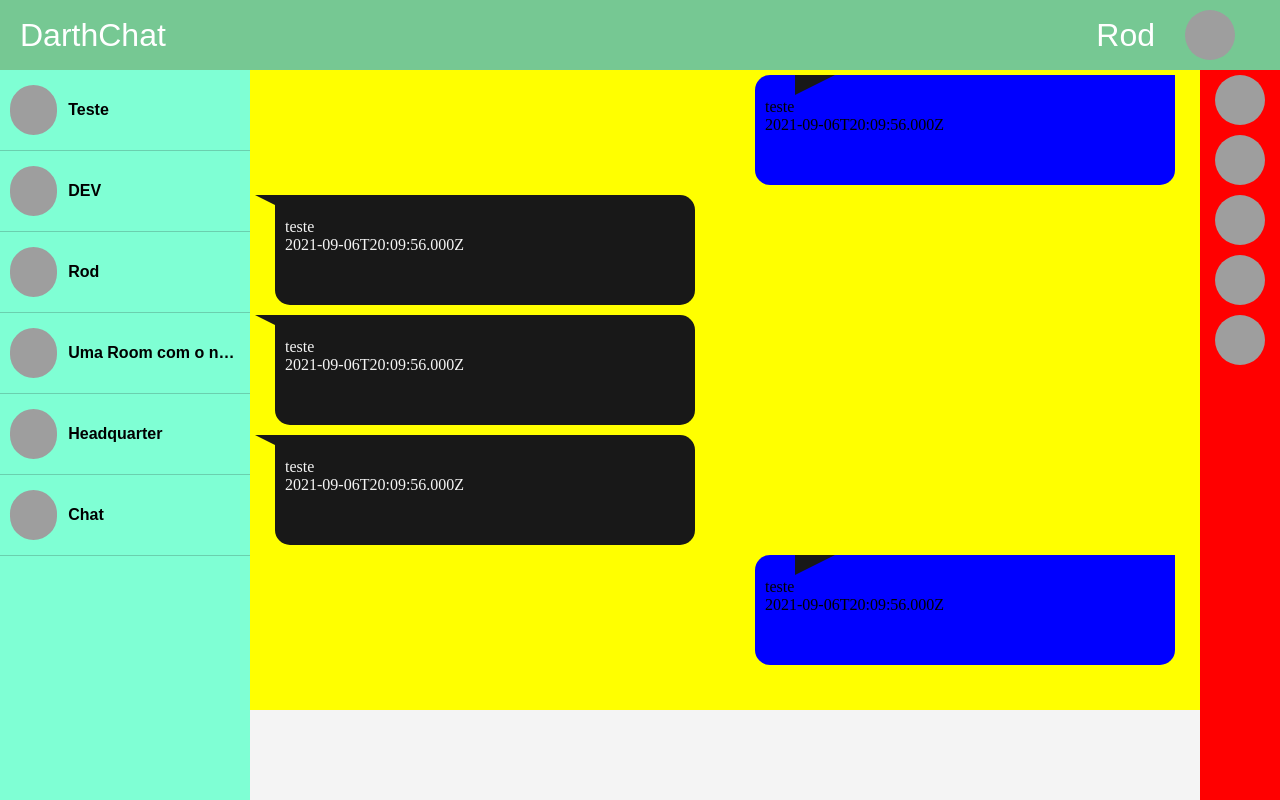
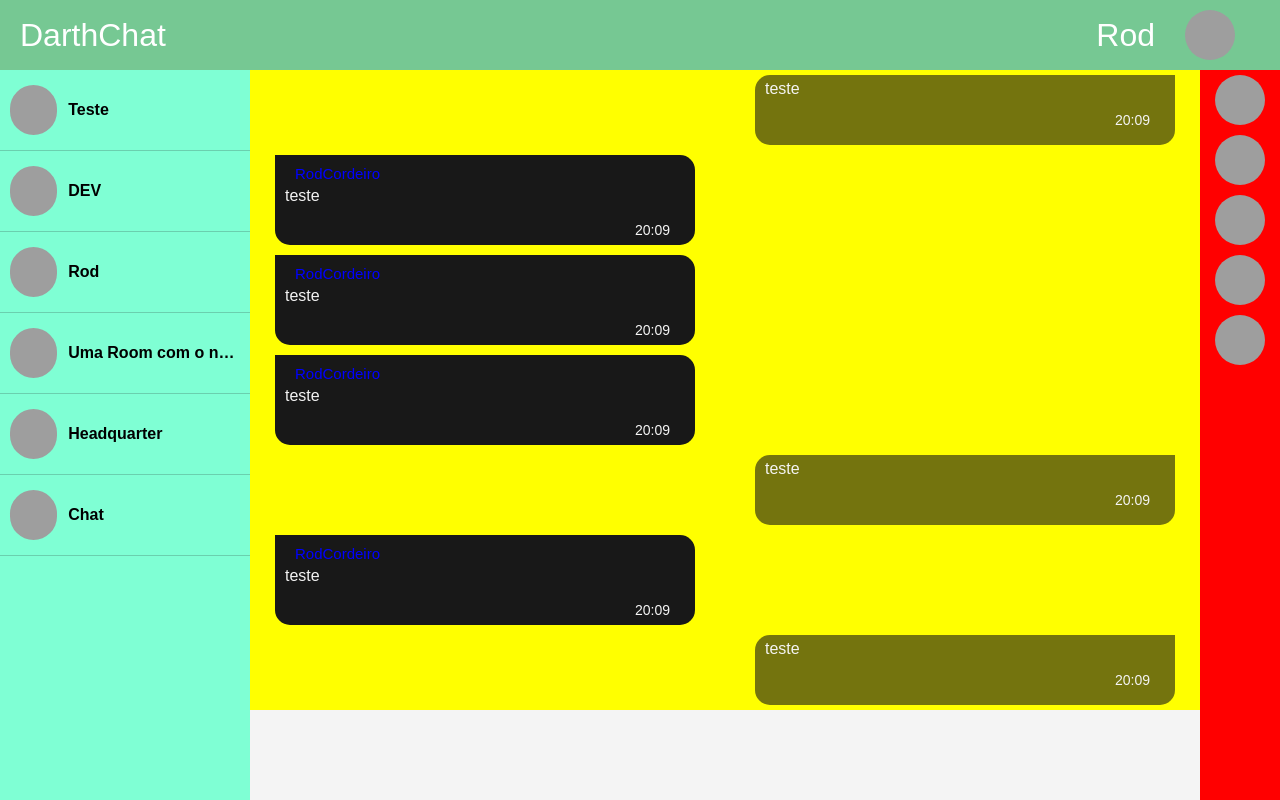
Before and after one commit to rodcordeiro/rchat, a React (Create React App) app: page /chat in a window 1280 px wide. Built offline with nearby package versions, Linux system fonts and the light colour scheme; grey boxes are pictures that could not be loaded.

Commit message:
Update messages component

```diff
--- a/src/Components/Messages/Messages.tsx
+++ /dev/null
@@ -1,89 +0,0 @@
-import styled from 'styled-components';
-
-interface iMessage{
-    id?: string;
-    date: string;
-    author: {
-        id: string;
-        username: string;
-    };
-    text: string;
-    room: string;
-    isAuthor: boolean
-}
-
-const MessageBox = styled.div`
-    &{
-        min-width: 50px;
-        width: 80%;
-        min-height: 100px;
-        max-width: 400px;
-        justify-self: flex-start;
-        background: var(--msg-box-bg-color);
-        color: var(--msg-box-text-color);
-        padding: 5px 10px;
-        margin: 5px 10px 5px 25px;
-        border-radius: 0px 15px 15px 15px;
-    }
-    &:before {
-        content: "";
-
-        width: 0;
-        height: 0;
-        border-top: 20px solid var(--msg-box-bg-color);
-        border-right: 0px solid var(--msg-box-bg-color);
-        border-bottom: 0px solid transparent;
-        border-left: 40px solid transparent;
-        transform: skew(20deg);
-
-        left: -30px;
-        top: 15px;
-        position: relative;
-      }
-`,
-MsgOwnerBox = styled.div`
-    &{
-        min-width: 50px;
-        width: 80%;
-        min-height: 100px;
-        max-width: 400px;
-        align-self: flex-end;
-        background: blue;
-        padding: 5px 10px;
-        margin: 5px 25px 5px 10px;
-        border-radius: 15px 0px 15px 15px;
-    }
-    &:before {
-        content: "";
-
-        width: 0;
-        height: 0;
-        border-top: 20px solid var(--msg-box-bg-color);
-        border-right: 40px solid transparent;
-        border-bottom: 0px solid transparent;
-        border-left: 0px solid var(--msg-box-bg-color);
-
-        right: -30px;
-        top: 15px;
-        position: relative;
-      }
-`;
-
-const Message = (props: iMessage)=>{
-    return props.isAuthor ? (
-        <MsgOwnerBox>
-            <p>{props.text}</p>
-            <p>{props.date}</p>
-        </MsgOwnerBox>
-    ) : (
-        <MessageBox>
-            <p>{props.text}</p>
-            <p>{props.date}</p>
-        </MessageBox>
-    )
-}
-
-
-export {
-    Message
-}
--- /dev/null
+++ b/src/Components/Messages/index.tsx
@@ -0,0 +1,98 @@
+import styled from 'styled-components';
+
+interface iMessage{
+    id?: string;
+    date: string;
+    author: {
+        id: string;
+        username: string;
+    };
+    text: string;
+    room: string;
+    isAuthor: boolean
+}
+
+const MessageBox = styled.div`
+    &{
+        min-width: 50px;
+        width: 80%;
+        min-height: 80px;
+        max-width: 400px;
+        justify-self: flex-start;
+        background: var(--msg-box-bg-color);
+        color: var(--msg-box-text-color);
+        padding: 5px 10px;
+        margin: 5px 10px 5px 25px;
+        border-radius: 0px 15px 15px 15px;
+    }
+    // &:before {
+    //     content: "";
+
+    //     width: 0;
+    //     height: 0;
+    //     border-top: 20px solid var(--msg-box-bg-color);
+    //     border-right: 0px solid var(--msg-box-bg-color);
+    //     border-bottom: 0px solid transparent;
+    //     border-left: 40px solid transparent;
+    //     transform: skew(20deg);
+
+    //     left: -30px;
+    //     top: 15px;
+    //     position: relative;
+    //   }
+`,
+MsgOwnerBox = styled.div`
+    &{
+        min-width: 50px;
+        width: 80%;
+        min-height: 60px;
+        max-width: 400px;
+        align-self: flex-end;
+        color: var(--msg-author-box-text-color);
+        background: var(--msg-author-box-bg-color);
+        padding: 5px 10px;
+        margin: 5px 25px 5px 10px;
+        border-radius: 15px 0px 15px 15px;
+    }
+`,
+Author = styled.p`
+    &{
+        font-size: 15px;
+        color: blue;
+        padding: 5px 10px;
+    }
+`,
+Data = styled.p`
+    font-size: 14px;
+    padding: 5px 10px;
+    position: relative;
+    width: 50px;
+    left: 85%;
+    top: 15%;
+`;
+
+const formatedDate= (date: string)=>{
+    const d = new Date(date),
+        min = d.getMinutes() >= 10 ? d.getMinutes() : `0${d.getMinutes()}`
+
+    return `${d.getHours()}:${min}`
+}
+const Message = (props: iMessage)=>{
+    return props.isAuthor ? (
+        <MsgOwnerBox>
+            <p>{props.text}</p>
+            <Data>{formatedDate(props.date)}</Data>
+        </MsgOwnerBox>
+    ) : (
+        <MessageBox>
+            <Author>{props.author.username}</Author>
+            <p>{props.text}</p>
+            <Data>{formatedDate(props.date)}</Data>
+        </MessageBox>
+    )
+}
+
+
+export {
+    Message
+}
--- a/src/Components/Rooms/RoomComponent.tsx
+++ b/src/Components/Rooms/index.tsx
@@ -11,7 +11,7 @@ const RoomBadge = styled.div`
     justify-content: flex-start;
     align-items: center;
     padding: 15px 10px;
-    border-bottom: 1px solid #18181833;
+    border-bottom: 1px solid var(--rooms-separator);
 `,
  RoomIcon = styled.div`
     background-image: url('${(props: iRoom)=>props.picture}');
@@ -27,7 +27,6 @@ const RoomBadge = styled.div`
  RoomTitle = styled.h3`
     width: 80%;
     font-size:16px;
-    font-family: sans-serif;
     white-space:nowrap;
     text-overflow:ellipsis;
     overflow:hidden;
--- a/src/Components/header/index.css
+++ b/src/Components/header/index.css
@@ -16,9 +16,8 @@
 }
 .header p{
     font-size: 2em;
-    font-family: sans-serif;
     font-weight: 400;
-    color: white;
+    color: var(--header-text-color);
 }
 header #APP{
     position: absolute;
--- a/src/Pages/Chat/index.tsx
+++ b/src/Pages/Chat/index.tsx
@@ -1,12 +1,12 @@
 import React from 'react';
 import './style.css';
 
-import { Room } from '../../Components/Rooms/RoomComponent'
+import { Room } from '../../Components/Rooms'
 
 import Header from '../../Components/header';
 import { User } from '../../Components/Users/UserComponent';
 
-import { Message } from '../../Components/Messages/Messages';
+import { Message } from '../../Components/Messages';
 
 function Chat() {
   let dia = new Date().toISOString();
@@ -65,7 +65,7 @@ function Chat() {
     date:dia,
     author:{
       id: '4',
-      username: 'teste'
+      username: 'RodCordeiro'
     },
     text: "teste",
     room: "Teste",
@@ -125,6 +125,41 @@ function Chat() {
           room={message.room}
           isAuthor={true}
         />
+        <Message
+          date={message.date}
+          text={message.text}
+          author={message.author}
+          room={message.room}
+          isAuthor={false}
+        />
+        <Message
+          date={message.date}
+          text={message.text}
+          author={message.author}
+          room={message.room}
+          isAuthor={true}
+        />
+        <Message
+          date={message.date}
+          text={message.text}
+          author={message.author}
+          room={message.room}
+          isAuthor={false}
+        />
+        <Message
+          date={message.date}
+          text={message.text}
+          author={message.author}
+          room={message.room}
+          isAuthor={true}
+        />
+        <Message
+          date={message.date}
+          text={message.text}
+          author={message.author}
+          room={message.room}
+          isAuthor={true}
+        />
       </section>
       <aside id="users">
         {
--- a/src/globalStyle.ts
+++ b/src/globalStyle.ts
@@ -6,14 +6,22 @@ import { createGlobalStyle } from 'styled-components'
 export default createGlobalStyle`
 :root{
     --header-bg-color: #76c893;
+    --header-text-color: white;
+
     --msgs-container-bg: yellow;
+
     --msg-box-bg-color: #181818;
     --msg-box-text-color: #f4f4f4;
+
+    --msg-author-box-bg-color: #18181899;
+    --msg-author-box-text-color: #f4f4f4;
+
+    --rooms-separator: #18181833;
 }
 *{
     margin: 0;
     padding: 0;
-    font-size: sans-serif;
+    font-family: sans-serif;
 }
 body{
     background-color: #f4f4f4;
```
